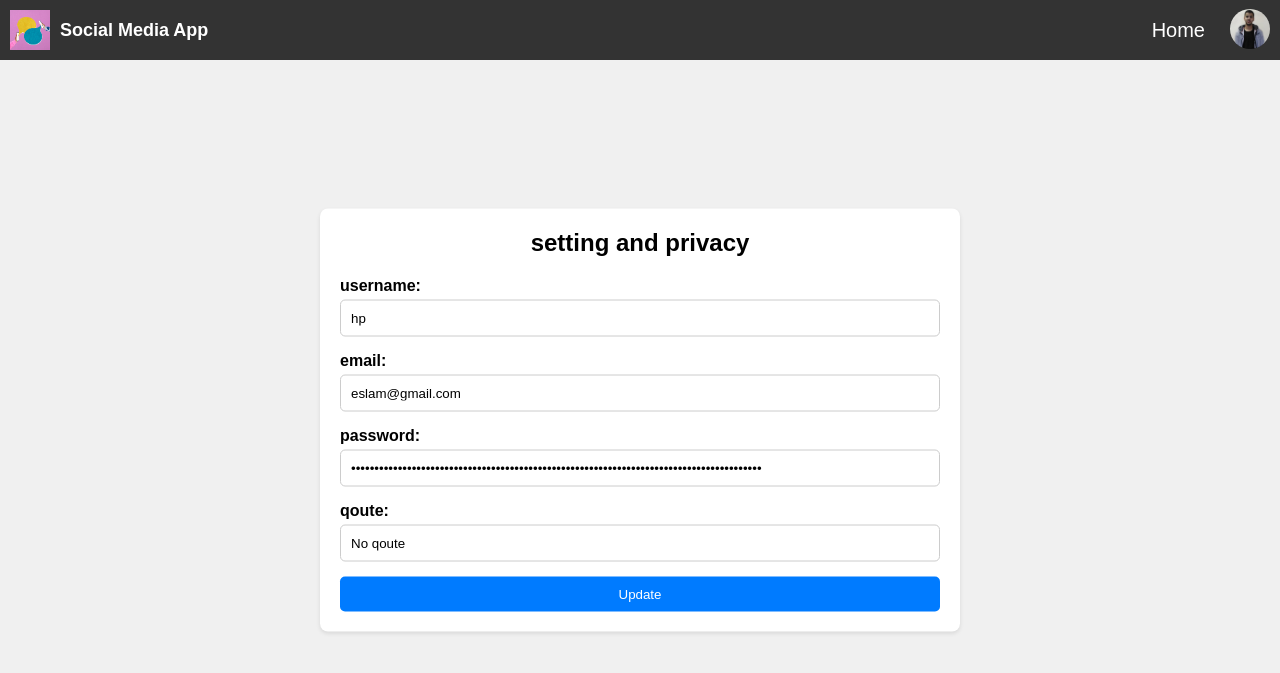
After one commit to eslammohamedtolba/Social-Media-App, a Django app: page /setting_privacy in a window 1280 px wide. The commit adds this page. Shown: the top 673 px of the page. Run offline with Django 5.2, Linux system fonts and the light colour scheme; a user stored in the database is signed in; data comes from the database, SQL or seed files in the repository.

Commit message:
add setting and privacy file with view function

```diff
--- a/socialmedia/models.py
+++ b/socialmedia/models.py
@@ -12,7 +12,7 @@ class UserProfile(models.Model):
     image = models.ImageField(upload_to='profile_images/', null=True, blank=True)
     backgroundImage = models.ImageField(upload_to='profile_images/', null=True, blank=True)
     friends = models.ManyToManyField('self', blank=True)
-    quote = models.CharField(max_length=255, blank=True)
+    qoute = models.CharField(max_length=255, blank=True, default='not qoute')
     def __str__(self):
         return self.user.username
 
--- a/socialmedia/templates/parts/navbar.html
+++ b/socialmedia/templates/parts/navbar.html
@@ -33,7 +33,7 @@
                 {% endif %}
                 <span class="popupprofile">Your profile</span>
             </a>
-            <a class="popupSP" href="#">Settings & Privacy</a>
+            <a class="popupSP" href="{% url 'setting_privacy' %}">Settings & Privacy</a>
             <a class="popupSP" href="{% url 'ulogout' %}">Log Out</a>
         </div>
     </div>
--- /dev/null
+++ b/socialmedia/templates/socialmedia/setting_privacy.html
@@ -0,0 +1,38 @@
+<!DOCTYPE html>
+<html lang="en">
+<head>
+    <meta charset="UTF-8">
+    <meta name="viewport" content="width=device-width, initial-scale=1.0">
+    <title>setting_privacy</title>
+    {% extends 'base.html' %}
+    {% load static %}
+</head>
+<body>
+    {% block basecontent %}
+    <link rel="stylesheet" href="{% static 'css\setting_privacy.css' %}">
+    <div class="container">
+        <p class="header">setting and privacy</p>
+        <form action="" method="post">
+            {% csrf_token %}
+            <div class="username">
+                <label for="username">username:</label>
+                <input id="username" type="text" name="username" value="{{main_profile.user.username}}" required>
+            </div>
+            <div class="email">
+                <label for="email">email:</label>
+                <input id="email" type="email" name="email" value="{{main_profile.user.email}}" required>
+            </div>
+            <div class="password">
+                <label for="password">password:</label>
+                <input id="password" type="password" name="password" value="{{main_profile.user.password}}" required>
+            </div>
+            <div class="qoute">
+                <label for="qoute">qoute:</label>
+                <input id="qoute" type="text" name="qoute" value="{{main_profile.qoute}}" required>
+            </div>
+            <input type="submit" value="Update">
+        </form>
+    </div>
+    {% endblock basecontent %}
+</body>
+</html>
--- a/socialmedia/urls.py
+++ b/socialmedia/urls.py
@@ -7,5 +7,6 @@ urlpatterns = [
     path('register/', views.register, name = 'register'),
 
     path('', views.home, name='home'),
-    path('userProfile/<str:pk>/', views.userProfile, name = 'useraccount')
+    path('userProfile/<str:pk>/', views.userProfile, name = 'useraccount'),
+    path('setting_privacy', views.setting_privacy, name='setting_privacy'),
 ]
--- a/socialmedia/views.py
+++ b/socialmedia/views.py
@@ -116,3 +116,33 @@ def userProfile(request, pk):
                 'num_Friends':len(userpro.friends.all()),
                 'friends':userpro.friends.all()}
     return render(request, 'socialmedia\profile.html', context)
+
+@login_required
+def setting_privacy(request):
+    # Find main user profile
+    mainuser = request.user
+    main_profile = UserProfile.objects.filter(user = mainuser).first()
+    if request.method == 'POST':
+        username = request.POST.get('username')
+        email = request.POST.get('email')
+        password = request.POST.get('password')
+        qoute = request.POST.get('qoute')
+        # Check if the username exist or not
+        username_exists = False
+        for profile in UserProfile.objects.all():
+            if profile.user.username == username:
+                username_exists = True
+                break
+        if not username_exists:
+            main_profile.user.username = username
+        # Verify the password
+        if len(password) > 3:
+            main_profile.user.password = password
+        main_profile.user.email = email
+        main_profile.qoute = qoute
+        main_profile.user.save()
+        main_profile.save()
+        return redirect('setting_privacy')
+    context = {'main_profile':main_profile}
+    print(main_profile.qoute)
+    return render(request, 'socialmedia\setting_privacy.html', context)
--- a/static/css/home.css
+++ b/static/css/home.css
@@ -60,9 +60,8 @@ body {
     width: 70px;
     height: 65px;
 }
-/*  */
 .post-section .tocreatepost .postBotton {
-    width: 350px;
+    width: auto;
     height: 45px;
     border-radius: 10px;
     border: 1px solid black;
@@ -120,8 +119,6 @@ body {
     bottom: 10px;
     right: 10px;
 }
-/*  */
-
 .post-section .posts .post {
     width: 100%;
     margin-bottom: 20px;
--- /dev/null
+++ b/static/css/setting_privacy.css
@@ -0,0 +1,57 @@
+* {
+    margin: 0;
+    padding: 0;
+}
+/* Global styles */
+body {
+    font-family: Arial, sans-serif;
+    background-color: #f0f0f0;
+}
+.container {
+    position: absolute;
+    top: 50%;
+    left: 50%;
+    width: 600px;
+    transform: translate(-50%, -50%);
+    margin: 20px auto;
+    padding: 20px;
+    background-color: #fff;
+    border-radius: 8px;
+    box-shadow: 0 2px 4px rgba(0, 0, 0, 0.1);
+}
+.header {
+    font-size: 24px;
+    font-weight: bold;
+    margin-bottom: 20px;
+    display: flex;
+    justify-content: center;
+}
+form {
+    display: grid;
+    grid-gap: 15px;
+}
+label {
+    font-weight: bold;
+}
+input[type="text"],
+input[type="email"],
+input[type="password"] {
+    width: 100%;
+    padding: 10px;
+    border: 1px solid #ccc;
+    border-radius: 5px;
+    outline: none;
+    margin-top: 5px;
+    box-sizing: border-box;
+}
+input[type="submit"] {
+    background-color: #007bff;
+    color: #fff;
+    border: none;
+    border-radius: 5px;
+    padding: 10px 20px;
+    cursor: pointer;
+}
+input[type="submit"]:hover {
+    background-color: #0056b3;
+}
```
Also changed, not shown: db.sqlite3, socialmedia/migrations/0014_alter_userprofile_quote.py (added), socialmedia/migrations/0015_rename_quote_userprofile_qoute.py (added).
